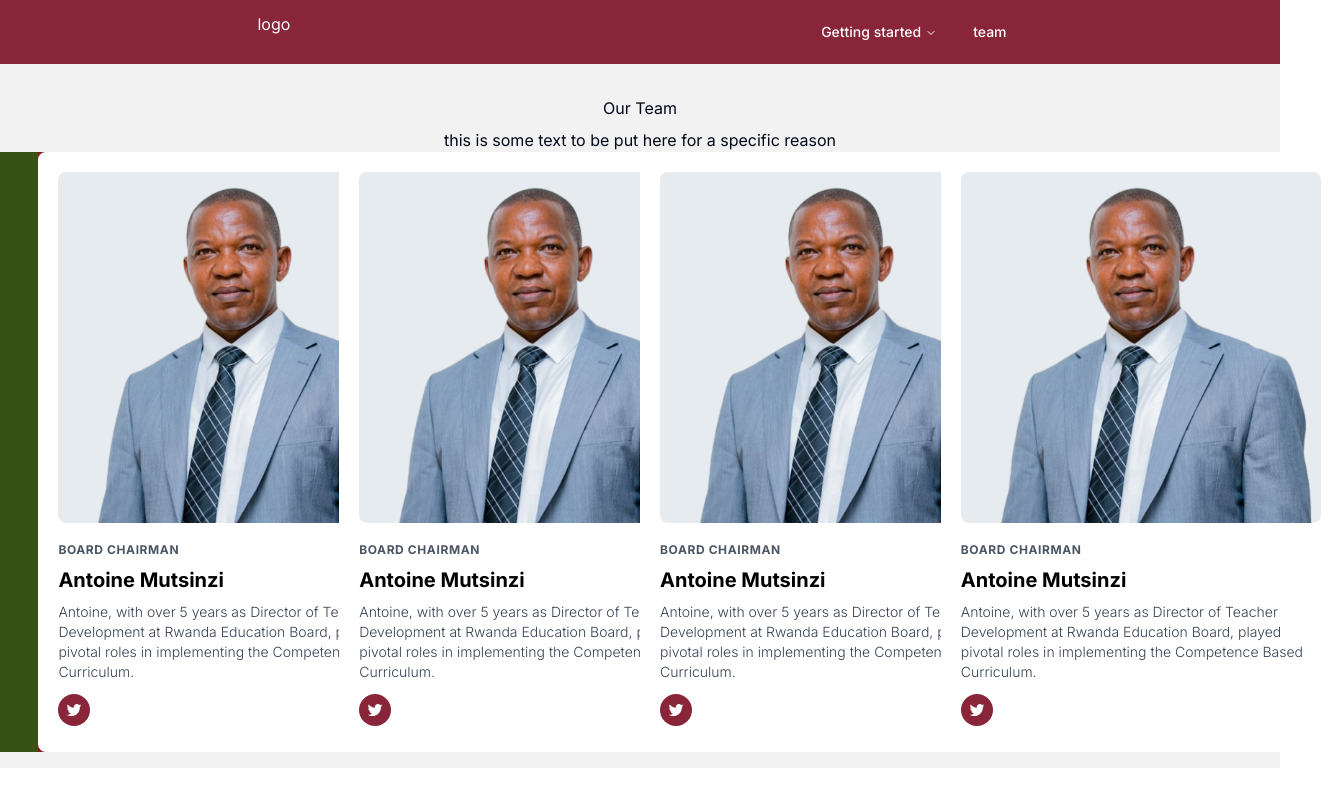
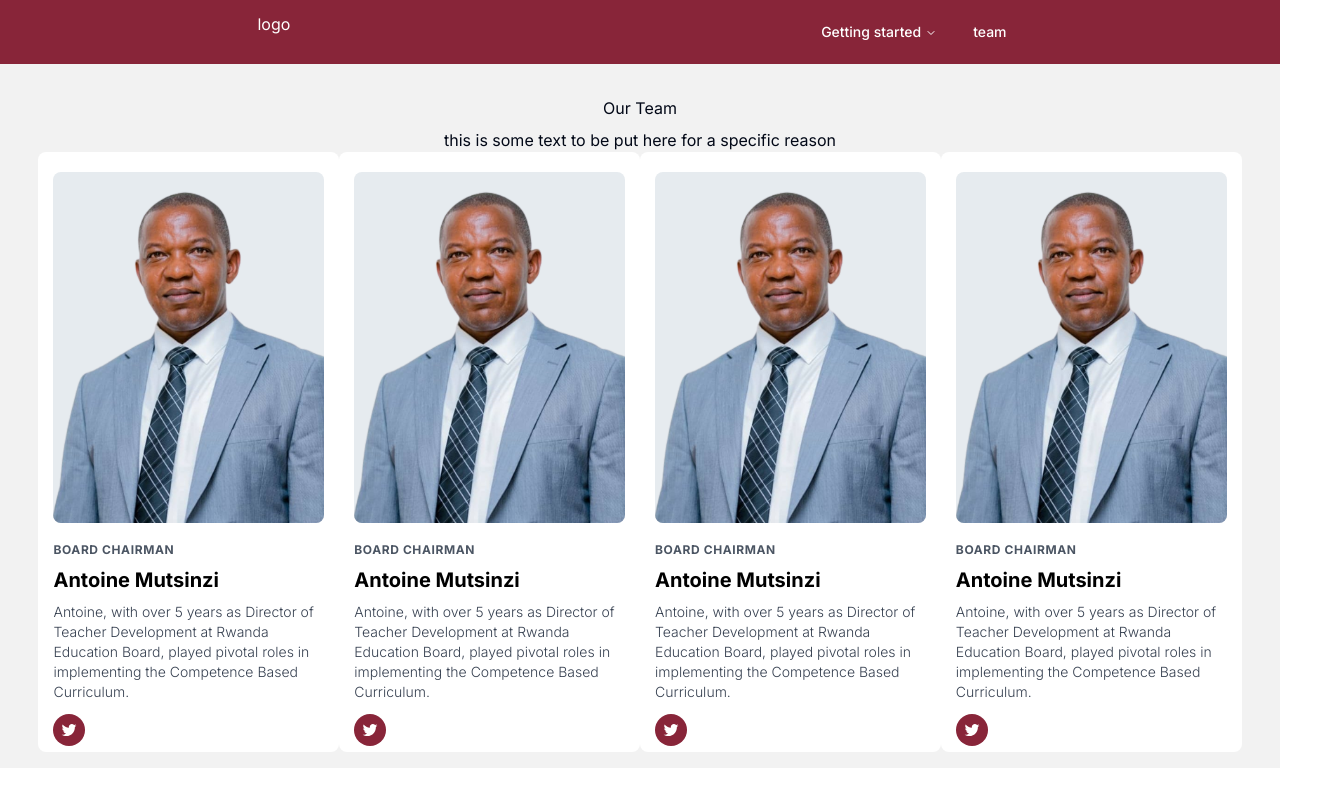
Before and after one commit to Richard7359/keza, a Next.js app: page /team in a window 1280 px wide. Shown: the whole page, 1341 px wide, since content can reach past the window. Built offline with nearby package versions, Linux system fonts and the light colour scheme.

Commit message:
grid columns done

```diff
--- a/app/team/page.tsx
+++ b/app/team/page.tsx
@@ -15,30 +15,38 @@ export default function NavigationMenuDemo() {
       title: "Board Chairman",
       names: "Antoine Mutsinzi",
       image: Antoine,
-      media: [{ icon: <IoLogoTwitter />, url: "https://twitter.com/a_mutsinzi" }],
+      media: [
+        { icon: <IoLogoTwitter />, url: "https://twitter.com/a_mutsinzi" },
+      ],
       bio: "Antoine, with over 5 years as Director of Teacher Development at Rwanda Education Board, played pivotal roles in implementing the Competence Based Curriculum.",
     },
     {
       title: "Board Chairman",
       names: "Antoine Mutsinzi",
       image: Antoine,
-      media: [{ icon: <IoLogoTwitter />, url: "https://twitter.com/a_mutsinzi" }],
+      media: [
+        { icon: <IoLogoTwitter />, url: "https://twitter.com/a_mutsinzi" },
+      ],
       bio: "Antoine, with over 5 years as Director of Teacher Development at Rwanda Education Board, played pivotal roles in implementing the Competence Based Curriculum.",
     },
     {
       title: "Board Chairman",
       names: "Antoine Mutsinzi",
       image: Antoine,
-      media: [{ icon: <IoLogoTwitter />, url: "https://twitter.com/a_mutsinzi" }],
+      media: [
+        { icon: <IoLogoTwitter />, url: "https://twitter.com/a_mutsinzi" },
+      ],
       bio: "Antoine, with over 5 years as Director of Teacher Development at Rwanda Education Board, played pivotal roles in implementing the Competence Based Curriculum.",
     },
     {
       title: "Board Chairman",
       names: "Antoine Mutsinzi",
       image: Antoine,
-      media: [{ icon: <IoLogoTwitter />, url: "https://twitter.com/a_mutsinzi" }],
+      media: [
+        { icon: <IoLogoTwitter />, url: "https://twitter.com/a_mutsinzi" },
+      ],
       bio: "Antoine, with over 5 years as Director of Teacher Development at Rwanda Education Board, played pivotal roles in implementing the Competence Based Curriculum.",
-    }
+    },
   ];
   return (
     <div className="bg-team-bg pb-4">
@@ -48,13 +56,11 @@ export default function NavigationMenuDemo() {
         <p className="text-center">
           this is some text to be put here for a specific reason
         </p>
-        <div className="flex justify-center bg-lime-900">
-          <div className="w-[94%] bg-red-900 grid grid-cols-4">
+        <div className="flex justify-center">
+          <div className="w-[94%] grid grid-cols-4">
             {staff.map((person) => (
-              <div
-                className="w-[400px] h-[600px] bg-white rounded-lg"
-                key={person.title}
-              >
+              <div className="flex justify-center" key={person.title}>
+                <div className="w-[400px] h-[600px] bg-white rounded-lg">
                   <div className="h-[65%] w-full  flex justify-center items-center">
                     <Image
                       src={person.image}
@@ -93,6 +99,7 @@ export default function NavigationMenuDemo() {
                     </div>
                   </div>
                 </div>
+              </div>
             ))}
           </div>
         </div>
```
Lines whose indentation alone changed are shown as unchanged.
